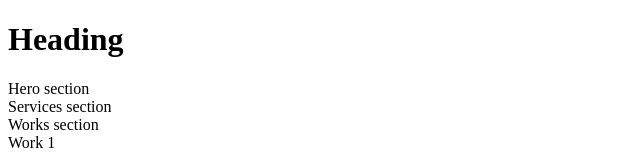
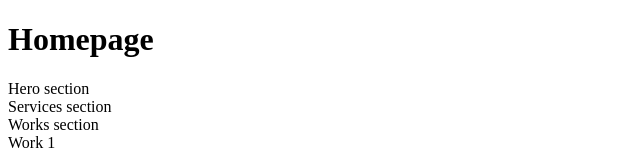
Before and after one commit to JonathanCharalambous/holbertonschool-web_front_end, a plain HTML site: page html_advanced/8-index.html in a window 1280 px wide. Shown: the top 152 px of the page, without its empty margins (0-640 px from the left). Drawn offline with Linux system fonts and the light colour scheme.

Commit message:
Update 8-index.html

```diff
--- a/html_advanced/8-index.html
+++ b/html_advanced/8-index.html
@@ -11,7 +11,7 @@
  <body>
     <header><nav></nav></header>
     <main>
-        <h1>Heading</h1>
+        <h1>Homepage</h1>
         <section>Hero section</section>
         <section>Services section</section>
         <section>
```
